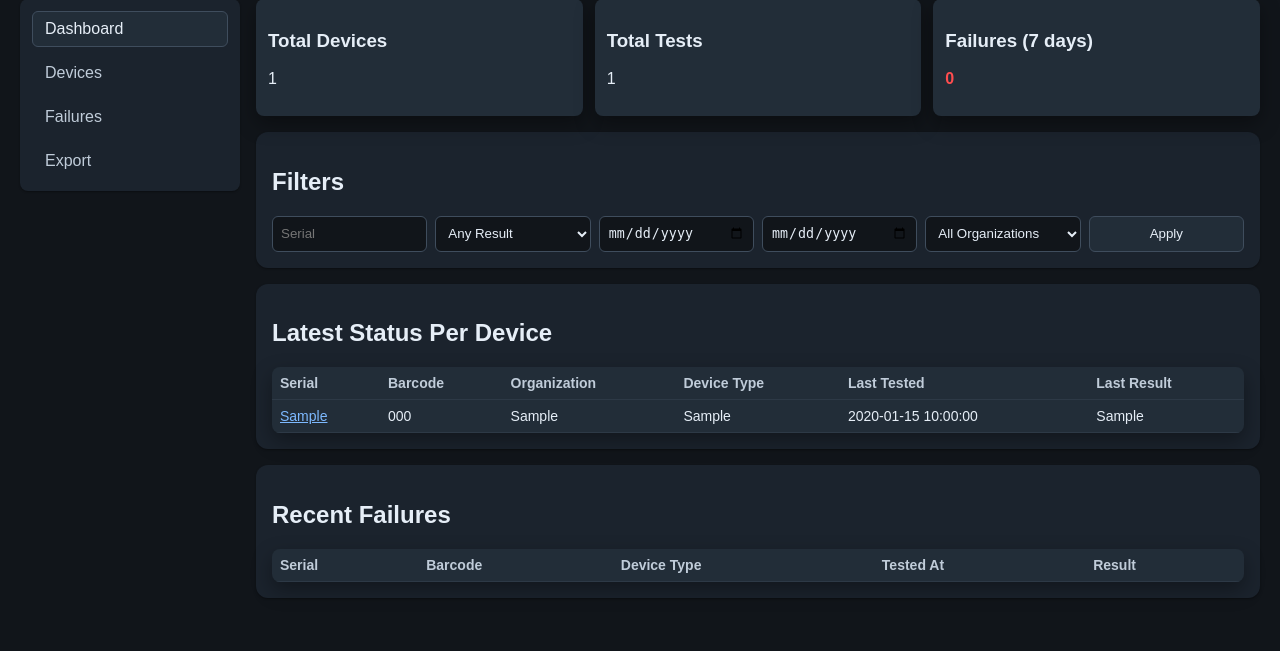
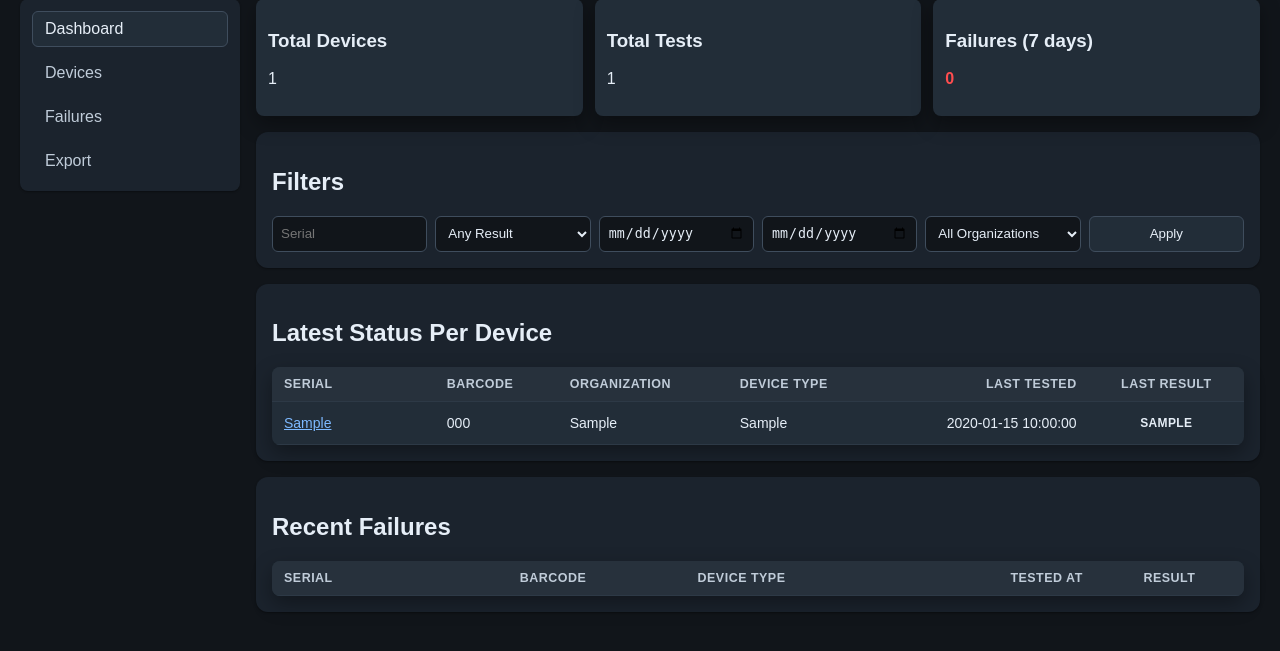
Before and after one commit to TheRealBasic/curly-couscous, a FastAPI app: page / in a window 1280 px wide. Shown: the part 103-754 px from the top of the page. Run offline with FastAPI, Linux system fonts and the light colour scheme; tables that the repository leaves empty hold one stand-in row (values such as "Sample post"); data that the repository does not hold is empty.

Commit message:
Enhance table styling and status chips in templates

```diff
--- a/static/styles.css
+++ b/static/styles.css
@@ -200,16 +200,92 @@ table {
 th,
 td {
   border-bottom: 1px solid var(--border-subtle);
-  padding: var(--space-2);
+  padding: 10px var(--space-3);
   text-align: left;
+  vertical-align: middle;
 }
 
 th {
   color: var(--text-secondary);
+  position: sticky;
+  top: 0;
+  z-index: 1;
+  background: #27313c;
+  font-size: 0.78rem;
+  text-transform: uppercase;
+  letter-spacing: 0.04em;
 }
 
 td {
   color: var(--text-primary);
+}
+
+tbody tr:nth-child(even) {
+  background: rgba(255, 255, 255, 0.02);
+}
+
+tbody tr:hover {
+  background: rgba(125, 185, 255, 0.14);
+}
+
+.col-serial {
+  min-width: 120px;
+  white-space: nowrap;
+}
+
+.col-date,
+.col-result,
+.col-number {
+  font-variant-numeric: tabular-nums;
+  white-space: nowrap;
+}
+
+.col-date,
+.col-number {
+  text-align: right;
+}
+
+.col-result {
+  text-align: center;
+}
+
+.truncate {
+  max-width: 220px;
+  overflow: hidden;
+  text-overflow: ellipsis;
+  white-space: nowrap;
+}
+
+.status-chip {
+  display: inline-flex;
+  align-items: center;
+  justify-content: center;
+  min-width: 80px;
+  padding: 3px 10px;
+  border-radius: 999px;
+  border: 1px solid transparent;
+  font-size: 0.75rem;
+  font-weight: 700;
+  letter-spacing: 0.03em;
+  text-transform: uppercase;
+}
+
+.status-chip--pass {
+  color: #b4f7cf;
+  background: rgba(46, 204, 113, 0.2);
+  border-color: rgba(46, 204, 113, 0.45);
+}
+
+.status-chip--fail {
+  color: #ffc1c3;
+  background: rgba(255, 77, 79, 0.18);
+  border-color: rgba(255, 77, 79, 0.45);
+}
+
+.status-chip--unknown {
+  color: #ffe9a8;
+  background: rgba(241, 196, 15, 0.2);
+  border-color: rgba(241, 196, 15, 0.45);
 }
 
 .pass {
--- a/templates/index.html
+++ b/templates/index.html
@@ -44,16 +44,16 @@
 <section class="panel" id="latest-status">
   <h2>Latest Status Per Device</h2>
   <table>
-    <thead><tr><th>Serial</th><th>Barcode</th><th>Organization</th><th>Device Type</th><th>Last Tested</th><th>Last Result</th></tr></thead>
+    <thead><tr><th class="col-serial">Serial</th><th>Barcode</th><th>Organization</th><th>Device Type</th><th class="col-date">Last Tested</th><th class="col-result">Last Result</th></tr></thead>
     <tbody id="latest-status-table-body">
     {% for d in devices %}
       <tr>
-        <td><a href="/device/{{ d.serial }}">{{ d.serial }}</a></td>
-        <td>{{ d.barcode or '-' }}</td>
-        <td>{{ d.organization or '-' }}</td>
-        <td>{{ d.device_type or '-' }}</td>
-        <td>{{ d.last_tested_at or '-' }}</td>
-        <td class="{{ (d.last_result or 'UNKNOWN')|lower }}">{{ d.last_result or 'UNKNOWN' }}</td>
+        <td class="col-serial"><a href="/device/{{ d.serial }}">{{ d.serial }}</a></td>
+        <td class="truncate" title="{{ d.barcode or '-' }}">{{ d.barcode or '-' }}</td>
+        <td class="truncate" title="{{ d.organization or '-' }}">{{ d.organization or '-' }}</td>
+        <td class="truncate" title="{{ d.device_type or '-' }}">{{ d.device_type or '-' }}</td>
+        <td class="col-date">{{ d.last_tested_at or '-' }}</td>
+        <td class="col-result"><span class="status-chip status-chip--{{ (d.last_result or 'UNKNOWN')|lower }}">{{ d.last_result or 'UNKNOWN' }}</span></td>
       </tr>
     {% endfor %}
     </tbody>
@@ -63,15 +63,15 @@
 <section class="panel" id="recent-failures">
   <h2>Recent Failures</h2>
   <table>
-    <thead><tr><th>Serial</th><th>Barcode</th><th>Device Type</th><th>Tested At</th><th>Result</th></tr></thead>
+    <thead><tr><th class="col-serial">Serial</th><th>Barcode</th><th>Device Type</th><th class="col-date">Tested At</th><th class="col-result">Result</th></tr></thead>
     <tbody id="recent-failures-table-body">
     {% for t in recent_failures %}
       <tr>
-        <td>{{ t.serial }}</td>
-        <td>{{ t.barcode or '-' }}</td>
-        <td>{{ t.device_type or '-' }}</td>
-        <td>{{ t.tested_at }}</td>
-        <td class="fail">{{ t.result }}</td>
+        <td class="col-serial">{{ t.serial }}</td>
+        <td class="truncate" title="{{ t.barcode or '-' }}">{{ t.barcode or '-' }}</td>
+        <td class="truncate" title="{{ t.device_type or '-' }}">{{ t.device_type or '-' }}</td>
+        <td class="col-date">{{ t.tested_at }}</td>
+        <td class="col-result"><span class="status-chip status-chip--{{ (t.result or 'UNKNOWN')|lower }}">{{ t.result or 'UNKNOWN' }}</span></td>
       </tr>
     {% endfor %}
     </tbody>
```
Also changed, not shown: templates/device.html (+9 -9 lines).
